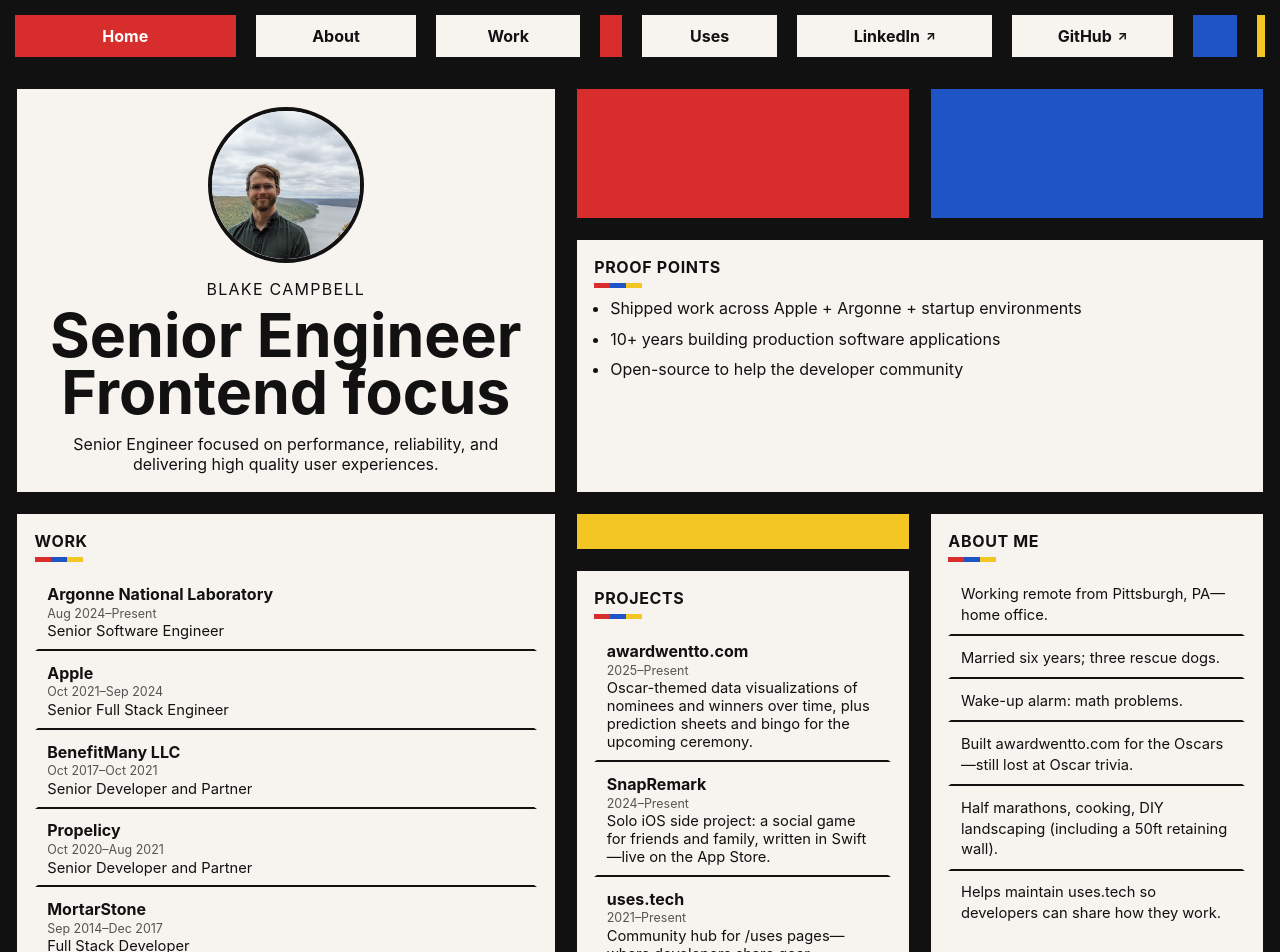
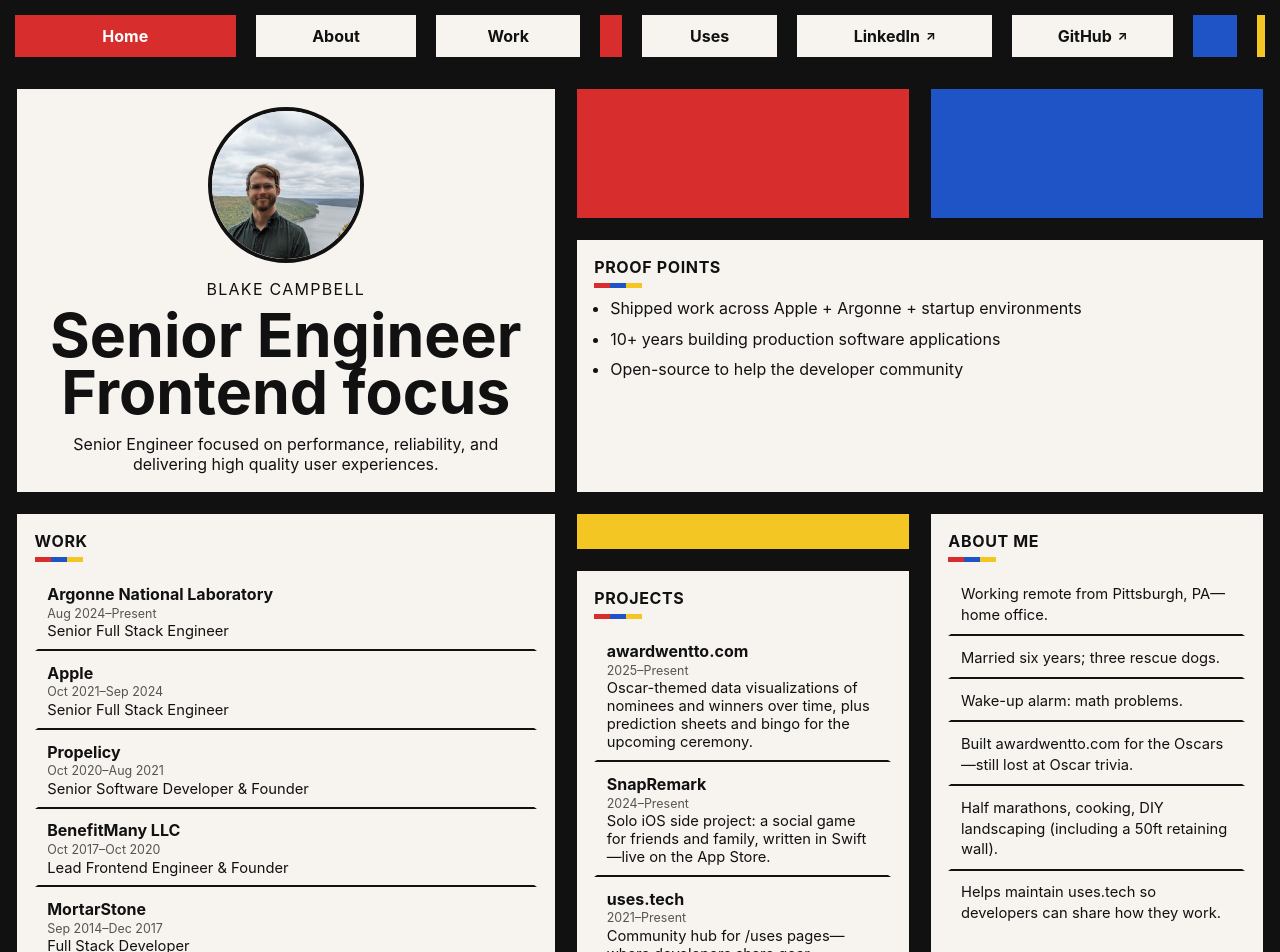
Before and after one commit to BlakeCampbells/Portfolio2026, a Nuxt app: page / in a window 1280 px wide. Shown: the top 952 px of the page. Built offline with nearby package versions, Linux system fonts and the light colour scheme.

Commit message:
Updating info

```diff
--- a/app/composables/siteContent.ts
+++ b/app/composables/siteContent.ts
@@ -133,18 +133,19 @@ export const coreWorkItems: WorkItem[] = [
   {
     slug: 'argonne-national-laboratory',
     name: 'Argonne National Laboratory',
-    role: 'Senior Software Engineer',
+    role: 'Senior Full Stack Engineer',
     years: 'Aug 2024–Present',
     location: 'Lemont, Illinois, United States · Remote',
     logo: '/logos/argonne.svg',
-    stack: ['React.js', 'TypeScript', 'Full-Stack Development'],
-    summary: 'Senior software engineering role focused on full-stack delivery and modernization.',
+    stack: ['React.js', 'TypeScript', 'Ruby on Rails', 'Playwright'],
+    summary: 'Modernizing 5+ legacy applications and improving shared UI and testing practices.',
     caseStudy:
-      'At Argonne, I’m modernizing legacy Ruby on Rails applications that had drifted outside end-of-life support. I’ve focused on upgrading framework versions, improving code quality, and preparing front-end transitions from ExtJS4 to modern React.js. I also support mission-critical systems, including projects tied to nuclear waste workflows. The result has been faster, more reliable applications with noticeably better usability and maintainability.',
+      'At Argonne, I modernize at least five end-of-life applications, including a nuclear-waste monitoring system. I help standardize reusable React UI patterns, establish Playwright end-to-end testing, and lead adoption of AI development tools through demos and developer support.',
     details: [
-      'Build and modernize legacy Ruby on Rails applications.',
-      'Work primarily in React.js / TypeScript / Ruby on Rails.',
-      'Deliver full-stack features with a focus on reliability and clarity.'
+      'Modernize 5+ end-of-life applications, including nuclear-waste monitoring.',
+      'Standardize reusable React components across internal applications.',
+      'Establish Playwright end-to-end testing practices.',
+      'Lead AI tool adoption through demos, Q&A, and developer support.'
     ],
     kind: 'core'
   },
@@ -155,54 +156,54 @@ export const coreWorkItems: WorkItem[] = [
     years: 'Oct 2021–Sep 2024',
     location: 'Cupertino, California, United States · Remote',
     logo: '/logos/apple.svg',
-    stack: ['TypeScript', 'Full-Stack Development'],
+    stack: ['Vue.js', 'Node.js', 'TypeScript', 'Jest'],
     summary:
-      'Built web applications to review machine-learning data and provide model feedback for AI/ML teams.',
+      'Built internal tools for reviewing chat history and machine-learning predictions.',
     caseStudy:
-      'At Apple, I supported internal machine-learning workflows by building tooling around support conversations and intent mapping. The team used this to understand where customer experiences could improve and to guide higher-level business decisions. A major challenge was delivering an ML-driven experience that still felt human and high quality. I helped structure and map the intent tree, supported rollout work across languages and locales, and contributed to data visualization patterns that made insights more actionable. The outcome was stronger customer-experience focus, clearer decision-making signals, and deep practical exposure to production ML systems.',
+      'At Apple, I built tools for reviewing chat history and evaluating machine-learning predictions used globally. A chat-history review app was selected as a top-10 project from 150 submissions at an internal data science conference. I also introduced Jest and ESLint and owned features from design through delivery.',
     details: [
-      'Worked closely with AI and Machine Learning teams to provide conversational flow data',
-      'Built web tooling to review ML training and evaluation data to improve model quality.',
-      'Implemented feedback workflows used to improve model quality.'
+      'Built a chat-history review app recognized at an internal data science conference.',
+      'Streamlined review and evaluation of ML model predictions.',
+      'Introduced Jest and ESLint to improve code quality.',
+      'Partnered with business and data science teams from design through delivery.'
+    ],
+    kind: 'core'
+  },
+  {
+    slug: 'propelicy',
+    name: 'Propelicy',
+    role: 'Senior Software Developer & Founder',
+    years: 'Oct 2020–Aug 2021',
+    location: 'United States · Remote',
+    logo: '/logos/propelicy.svg',
+    stack: ['Vue.js', 'Nuxt.js', 'Ruby on Rails', 'Rspec', 'JavaScript'],
+    summary:
+      'Built an insurance onboarding platform for agents and national carriers.',
+    caseStudy:
+      'At Propelicy, I led frontend development for an insurance platform that streamlined agent onboarding for national carriers. I moved the frontend from Vue to Nuxt, built a reusable Storybook component library, and established unit and end-to-end testing.',
+    details: [
+      'Built onboarding flows for agents working with national carriers.',
+      'Migrated the frontend from Vue to Nuxt.',
+      'Created a Storybook design system and automated test coverage.'
     ],
     kind: 'core'
   },
   {
     slug: 'benefitmany',
     name: 'BenefitMany LLC',
-    role: 'Senior Developer and Partner',
-    years: 'Oct 2017–Oct 2021',
+    role: 'Lead Frontend Engineer & Founder',
+    years: 'Oct 2017–Oct 2020',
     location: 'Reno, Nevada, United States',
     logo: '/logos/benefitmany.png',
     stack: ['JavaScript', 'Ruby on Rails', 'Ruby', 'Vue.js', 'Nuxt.js'],
     summary:
-      'Led client delivery across multiple projects for small businesses and nonprofits.',
+      'Founded a consultancy delivering applications for small businesses and nonprofits.',
     caseStudy:
-      'BenefitMany was a software development company focused on helping small businesses run better internal operations. We supported a wide mix of partners, including a law office, a print apparel company, a nonprofit serving victims of domestic abuse, and an insurance company that later brought our team in for a larger software initiative. The core challenge was that many small businesses need custom software tailored to their exact workflows. I led frontend development and UX across these projects, usually using Vue/Nuxt with a Ruby on Rails API. The outcome was strong partner trust and practical software that helped clients grow with more confidence and less operational friction.',
+      'At BenefitMany, I led a remote team of eight delivering software for small businesses and nonprofits. We built MVPs and automated manual workflows for clients in domestic-violence support, apparel, and education, helping nonprofits focus more resources on their missions.',
     details: [
-      'Built software for property assessment and inspection workflows.',
-      'Delivered manufacturing operations tooling for in-house process management for a print apparel company.',
-      'Helped nonprofits and small businesses with practical, maintainable software for a nonprofit serving victims of domestic abuse.',
-      'Acted as partner-level engineering lead across parallel projects.'
-    ],
-    kind: 'core'
-  },
-  {
-    slug: 'propelicy',
-    name: 'Propelicy',
-    role: 'Senior Developer and Partner',
-    years: 'Oct 2020–Aug 2021',
-    location: 'United States · Remote',
-    logo: '/logos/propelicy.svg',
-    stack: ['Vue.js', 'Nuxt.js', 'Ruby on Rails', 'Rspec', 'JavaScript'],
-    summary:
-      'Built a robust Insurance Application using Vue.js / Nuxt.js and a Rails API as lead frontend developer.',
-    caseStudy:
-      'Propelicy was built to help insurance agents and agencies handle certification and registration for different policies in one place. The core problem was fragmentation: agents were juggling policy requirements and provider processes across disconnected systems. As cofounder and frontend lead, I owned the product experience for the central dashboard, focusing on clear workflow design and reliable day-to-day usability. I built the frontend on Vue/Nuxt with a Rails API backend and helped shape features that made policy onboarding easier to track. The result was a successful regional platform that supported growth through new policy types and additional insurance providers.',
-    details: [
-      'Led frontend implementation and responsive UX delivery.',
-      'Maintained high code quality standards across Vue/Nuxt codebases.',
-      'Worked day-to-day with Nuxt and Rails integration patterns.'
+      'Founded a consultancy serving small businesses and nonprofits.',
+      'Built MVPs and automated manual client workflows.',
+      'Led a remote team of eight across delivery, planning, and stakeholder communication.'
     ],
     kind: 'core'
   },
```
Also changed, not shown: artifacts/linkedin-header.png (added), artifacts/linkedin-header.svg (added).
